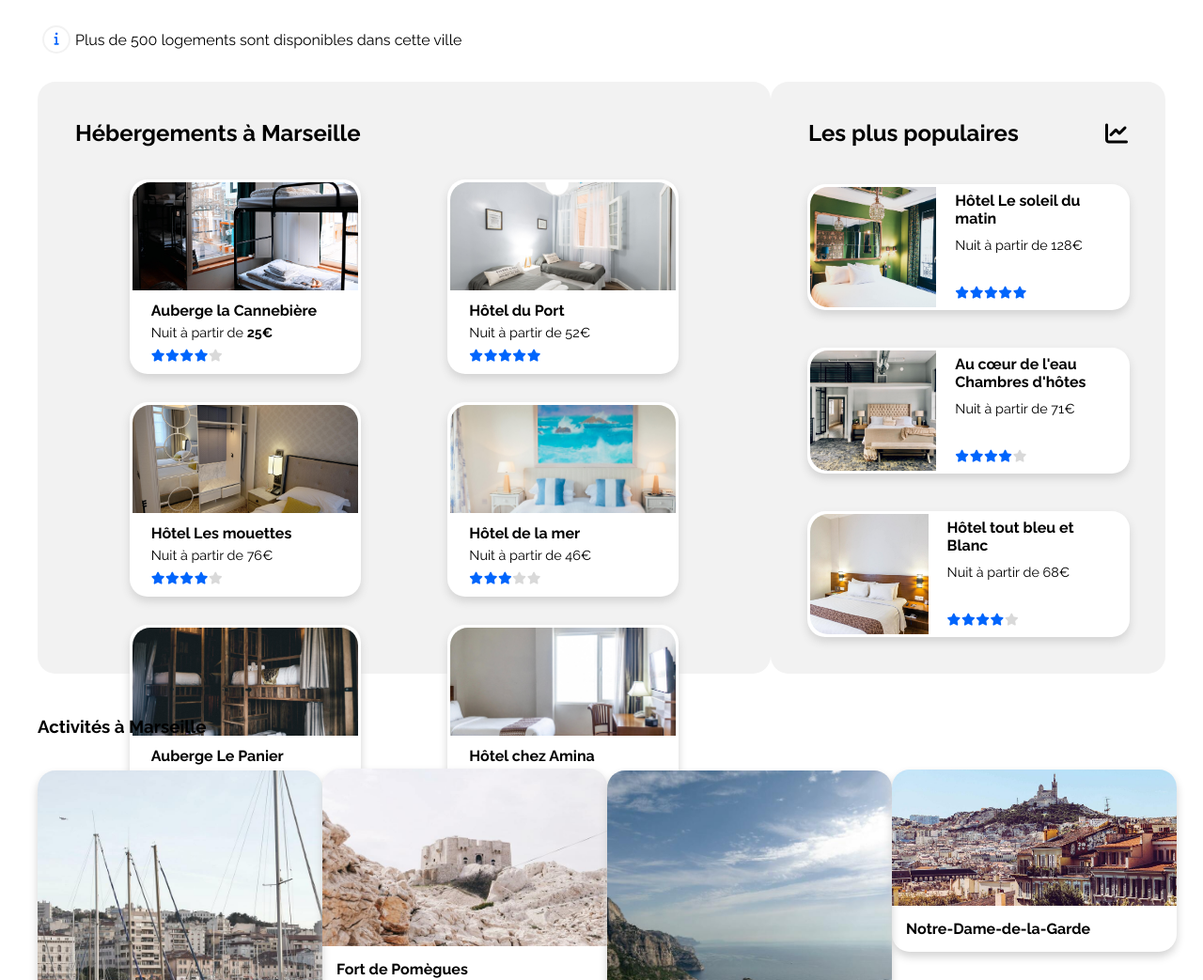
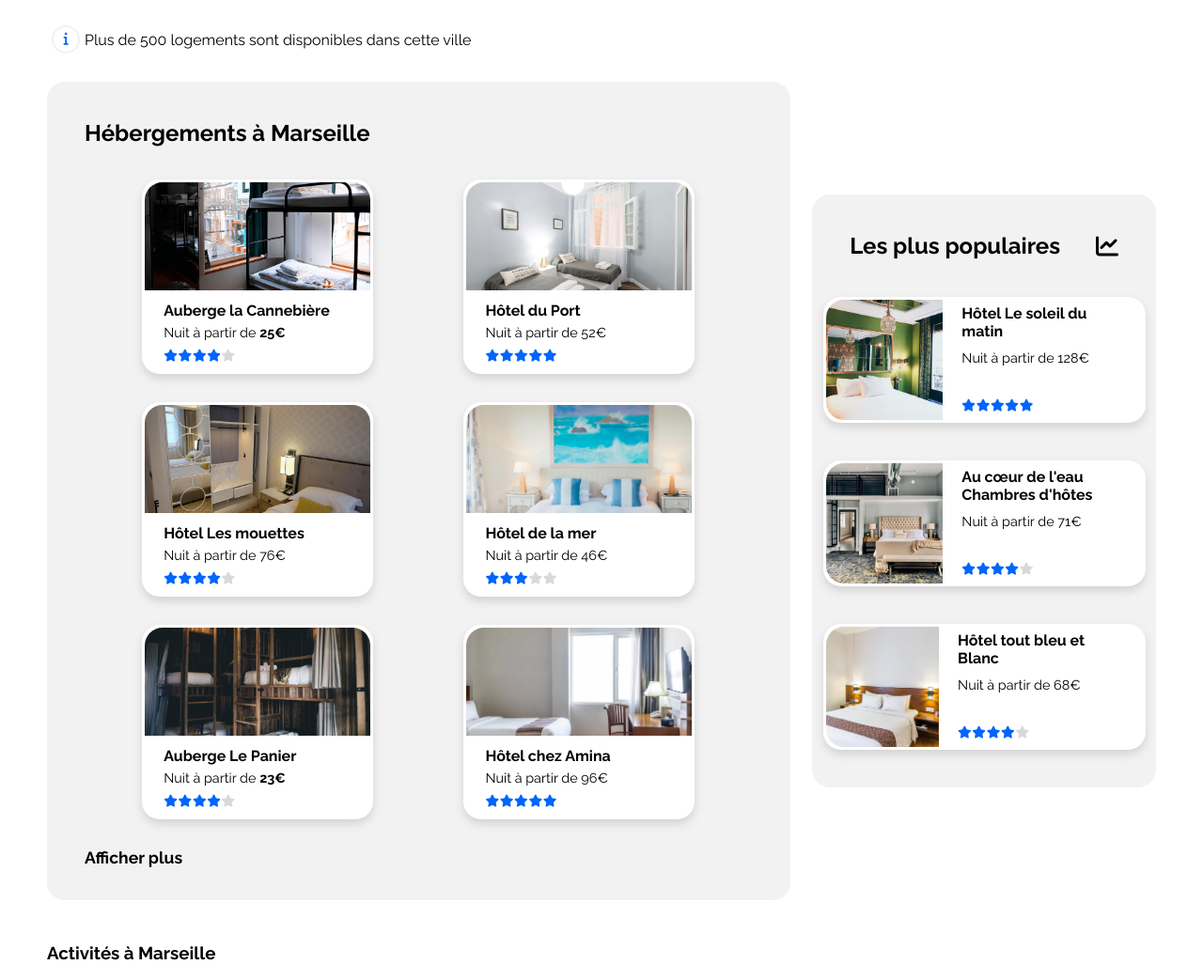
Before and after one commit to Syrinecoding/OC_p2_Reservia, a plain HTML site: page index.html in a window 1280 px wide. Shown: the part 412-1455 px from the top of the page at 94% size. Drawn offline with Linux system fonts and the light colour scheme.

Commit message:
Hébergements Taille en %

```diff
--- a/style.css
+++ b/style.css
@@ -10,8 +10,8 @@ body {
     font-family: 'Raleway', sans-serif;
 }
 .mainWrapper {
-    max-width: 1340px;
-    margin: 0 40px;
+    max-width: 95vw;
+    margin: 0 50px;
 }
 img {
     display: block;
@@ -159,6 +159,7 @@ input[type=search] {
 }
 #Hébergements {
     width: 100%;
+    height: 70%;
     display: flex;
     justify-content: space-between;
     align-items: center;
@@ -169,8 +170,10 @@ input[type=search] {
 }
 
 .boxHeb {
-    max-width: 877px;
-    height: 630px;
+    /* max-width: 877px; */
+    width: min(877px, 67%);
+    height: 70%;
+    /* height: 630px; */
     background-color: #F2F2F2;
     border-radius: 19px;
     padding: 20px;
@@ -228,10 +231,11 @@ h5 {
 /* Populaires */
 aside {
     border-radius: 19px;
-    max-width: 420px;
-    height: 630px;
-    background-color: #F2F2F2;
-
+    width: 31%;
+    min-height: 70%;
+    /* max-width: 420px; */
+    /* height: 630px; */
+    background-color: hsl(0, 0%, 95%);
     padding: 20px;
 }
 .titrePop {
@@ -241,11 +245,11 @@ aside {
     margin: 20px;
 }
 .titrePop .fas{
-
     color: black;
 }
 .flexbox2 {
-    height: 475px;
+    /* height: 475px; */
+
     display: flex;
     flex-direction: column;
     justify-content: space-between;
@@ -258,7 +262,9 @@ aside {
     box-shadow: 0 5px 10px lightgray;
     padding: 3px;
     margin: 20px;
+    /* width: 100%; */
     width: 343px;
+    /* height: 35%; */
     height: 134px;
     display: flex;
     justify-content: space-between;
@@ -277,7 +283,7 @@ aside {
     word-spacing: -0.2em;
 }
 .cardPop img {
-    width: 40%;
+    width: 37%;
     height: 100%;
     border-top-left-radius: 19px;
     border-bottom-left-radius: 19px;
```
